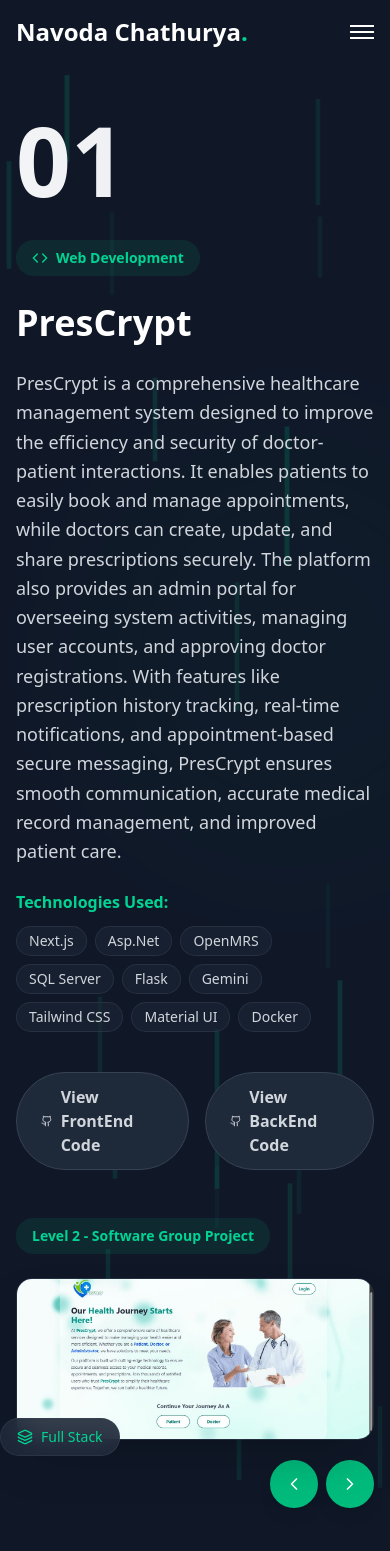
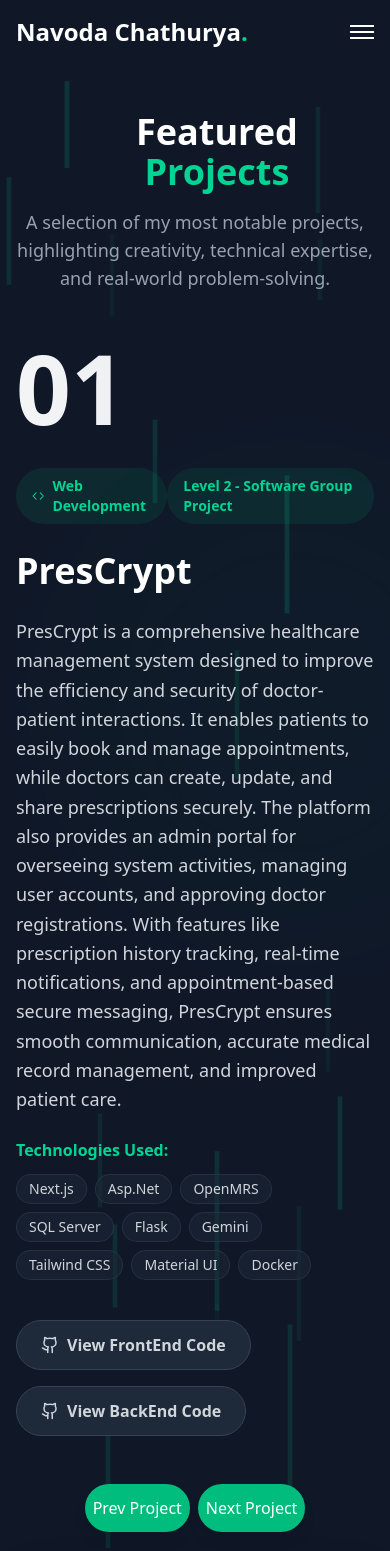
Before and after one commit to Navoda001/portfolio-frontend, a Next.js app: page /pages/projects in a window 390 px wide. Shown: the top 1551 px of the page. Built offline with nearby package versions, Linux system fonts and the light colour scheme.

Commit message:
fix alignments in mobile view

```diff
--- a/app/components/AboutMe.tsx
+++ b/app/components/AboutMe.tsx
@@ -36,8 +36,37 @@ const AboutMe = () => {
                         {[
                             { label: 'Name', value: info.name },
                             { label: 'Nationality', value: info.nationality },
-                            { label: 'Email', value: info.email },
-                        ].map(({ label, value }, i) => (
+                            { label: 'Email', value: info.email, type: 'email' }, // added type
+                        ].map(({ label, value, type }, i) => (
+                            <motion.div
+                                key={label}
+                                initial={{ opacity: 0, y: 30 }}
+                                whileInView={{ opacity: 1, y: 0 }}
+                                viewport={{ once: true }}
+                                transition={{ delay: 0.1 * i, duration: 0.5 }}
+                                className="flex flex-col sm:flex-row sm:items-center sm:space-x-2"
+                            >
+                                <h3 className="font-semibold text-emerald-400 min-w-[110px]">{label}:</h3>
+                                {type === 'email' ? (
+                                    <a
+                                        href={`mailto:${value}`}
+                                        className="text-lg break-words sm:break-normal hover:underline"
+                                    >
+                                        {value}
+                                    </a>
+
+                                ) : (
+                                    <p className="text-lg">{value}</p>
+                                )}
+                            </motion.div>
+                        ))}
+                    </div>
+
+                    <div className="space-y-4">
+                        {[
+                            { label: 'Phone', value: info.phone, type: 'phone' },
+                            { label: 'Language', value: info.language },
+                        ].map(({ label, value, type }, i) => (
                             <motion.div
                                 key={label}
                                 initial={{ opacity: 0, y: 30 }}
@@ -47,30 +76,20 @@ const AboutMe = () => {
                                 className="flex items-center space-x-2"
                             >
                                 <h3 className="font-semibold text-emerald-400 min-w-[110px]">{label}:</h3>
-                                <p className="text-lg">{value}</p>
+                                {type === 'phone' ? (
+                                    <a
+                                        href={`tel:${value.replace(/\s+/g, '')}`} // remove spaces for tel links
+                                        className="text-lg sm:break-normal break-words hover:underline"
+                                    >
+                                        {value}
+                                    </a>
+                                ) : (
+                                    <p className="text-lg">{value}</p>
+                                )}
                             </motion.div>
                         ))}
                     </div>
 
-                    {/* Right */}
-                    <div className="space-y-4">
-                        {[
-                            { label: 'Phone', value: info.phone },
-                            { label: 'Language', value: info.language },
-                        ].map(({ label, value }, i) => (
-                            <motion.div
-                                key={label}
-                                initial={{ opacity: 0, y: 30 }}
-                                whileInView={{ opacity: 1, y: 0 }}
-                                viewport={{ once: true }}
-                                transition={{ delay: 0.1 * i, duration: 0.5 }}
-                                className="flex items-center space-x-2"
-                            >
-                                <h3 className="font-semibold text-emerald-400 min-w-[110px]">{label}:</h3>
-                                <p className="text-lg">{value}</p>
-                            </motion.div>
-                        ))}
-                    </div>
                 </div>
 
                 <div className="mt-10 h-1 w-24 bg-gradient-to-r from-emerald-400/50 to-transparent rounded-full mx-auto opacity-60" />
--- a/app/pages/certificate/page.tsx
+++ b/app/pages/certificate/page.tsx
@@ -244,7 +244,7 @@ const CertificatesComponent = () => {
                     transition={{ delay: 0.2, duration: 0.8 }}
                     className="flex flex-wrap items-center justify-center gap-4 mb-12"
                 >
-                    <div className="flex items-center gap-2 text-emerald-400">
+                    <div className="items-center gap-2 text-emerald-400 hidden md:flex">
                         <Filter className="w-5 h-5" />
                         <span className="font-medium">Filter by:</span>
                     </div>
--- a/app/pages/projects/page.tsx
+++ b/app/pages/projects/page.tsx
@@ -158,7 +158,7 @@ const ProjectShowcase = () => {
 
 
   return (
-    <section ref={ref} className="py-20 bg-gray-900 relative overflow-hidden">
+    <section ref={ref} className="py-20  bg-gray-900 relative overflow-hidden">
       {/* Background Effects */}
       <div className="absolute inset-0 overflow-hidden">
         {[...Array(20)].map((_, i) => (
@@ -200,6 +200,22 @@ const ProjectShowcase = () => {
 
       <div className="max-w-7xl mx-auto px-4 sm:px-6 lg:px-8 relative">
         <motion.div
+          initial={{ opacity: 0, y: 40 }}
+          animate={{ opacity: 1, y: 0 }}
+          transition={{ duration: 0.8 }}
+          className="text-center mb-12"
+        >
+          <div className="flex items-center justify-center gap-3 mb-4">
+            <p className="w-8 h-8 text-emerald-400" />
+            <h1 className="text-4xl md:text-5xl font-bold text-white">
+              Featured <span className="text-emerald-400">Projects</span>
+            </h1>
+          </div>
+          <p className="text-gray-400 text-lg max-w-2xl mx-auto">
+            A selection of my most notable projects, highlighting creativity, technical expertise, and real-world problem-solving.
+          </p>
+        </motion.div>
+        <motion.div
           variants={containerVariants}
           initial="hidden"
           animate={mainControls}
@@ -230,6 +246,7 @@ const ProjectShowcase = () => {
                 className="space-y-6"
               >
                 {/* Category Badge */}
+                <div className='flex justify-between items-center'>
                   <motion.div
                     className="inline-flex items-center space-x-2 bg-emerald-500/10 text-emerald-400 px-4 py-2 rounded-full text-sm font-semibold"
                     whileHover={{ scale: 1.05 }}
@@ -237,6 +254,15 @@ const ProjectShowcase = () => {
                     <Code size={16} />
                     <span>{currentProjectData.category}</span>
                   </motion.div>
+                  <motion.div
+                    className="inline-flex md:hidden items-center space-x-2 bg-emerald-500/10 text-emerald-400 px-4 py-2 rounded-full text-sm font-semibold"
+                    whileHover={{ scale: 1.05 }}
+                  >
+                    <span>
+                      {currentProjectData.type2}
+                    </span>
+                  </motion.div>
+                </div>
 
                 {/* Title */}
                 <motion.h3
@@ -278,7 +304,7 @@ const ProjectShowcase = () => {
                 </div>
 
                 {/* Action Buttons */}
-                <div className="flex items-center space-x-4 pt-4">
+                <div className="flex flex-wrap items-center gap-4 pt-4">
                   {currentProjectData.liveUrl && (
                     <motion.a
                       href={currentProjectData.liveUrl}
@@ -320,6 +346,7 @@ const ProjectShowcase = () => {
                       <span>View FrontEnd Code</span>
                     </motion.a>
                   )}
+
                   {currentProjectData.backEnd && (
                     <motion.a
                       href={currentProjectData.backEnd}
@@ -333,6 +360,7 @@ const ProjectShowcase = () => {
                       <span>View BackEnd Code</span>
                     </motion.a>
                   )}
+
                   {currentProjectData.githubUrl && (
                     <motion.a
                       href={currentProjectData.githubUrl}
@@ -346,8 +374,8 @@ const ProjectShowcase = () => {
                       <span>View Code</span>
                     </motion.a>
                   )}
+                </div>
 
-                </div>
               </motion.div>
             </AnimatePresence>
           </motion.div>
@@ -360,13 +388,31 @@ const ProjectShowcase = () => {
             onMouseLeave={() => setIsHovered(false)}
           >
             <motion.div
-              className="inline-flex mb-6 items-center space-x-2 bg-emerald-500/10 text-emerald-400 px-4 py-2 rounded-full text-sm font-semibold"
+              className="hidden md:inline-flex mb-6 items-center space-x-2 bg-emerald-500/10 text-emerald-400 px-4 py-2 rounded-full text-sm font-semibold"
               whileHover={{ scale: 1.05 }}
             >
               <span>
                 {currentProjectData.type2}
               </span>
             </motion.div>
+            <div className="md:hidden flex pb-5 justify-center space-x-2">
+              <motion.button
+                onClick={prevProject}
+                className="w-fit h-12 p-2 bg-emerald-500 text-white rounded-full flex items-center justify-center shadow-lg hover:bg-emerald-600 transition-colors duration-300"
+                whileHover={{ scale: 1.1 }}
+                whileTap={{ scale: 0.9 }}
+              >
+                Prev Project
+              </motion.button>
+              <motion.button
+                onClick={nextProject}
+                className="w-fit h-12 p-2 bg-emerald-500 text-white rounded-full flex items-center justify-center shadow-lg hover:bg-emerald-600 transition-colors duration-300"
+                whileHover={{ scale: 1.1 }}
+                whileTap={{ scale: 0.9 }}
+              >
+                Next Project
+              </motion.button>
+            </div>
             <AnimatePresence mode="wait">
               <motion.div
                 key={currentProject}
@@ -445,7 +491,7 @@ const ProjectShowcase = () => {
 
             </AnimatePresence>
             {/* Navigation Arrows */}
-            <div className="flex pt-5 justify-end space-x-2">
+            <div className="hidden md:flex pt-5 justify-end space-x-2">
               <motion.button
                 onClick={prevProject}
                 className="w-12 h-12 bg-emerald-500 text-white rounded-full flex items-center justify-center shadow-lg hover:bg-emerald-600 transition-colors duration-300"
```
Lines whose indentation alone changed are shown as unchanged.
